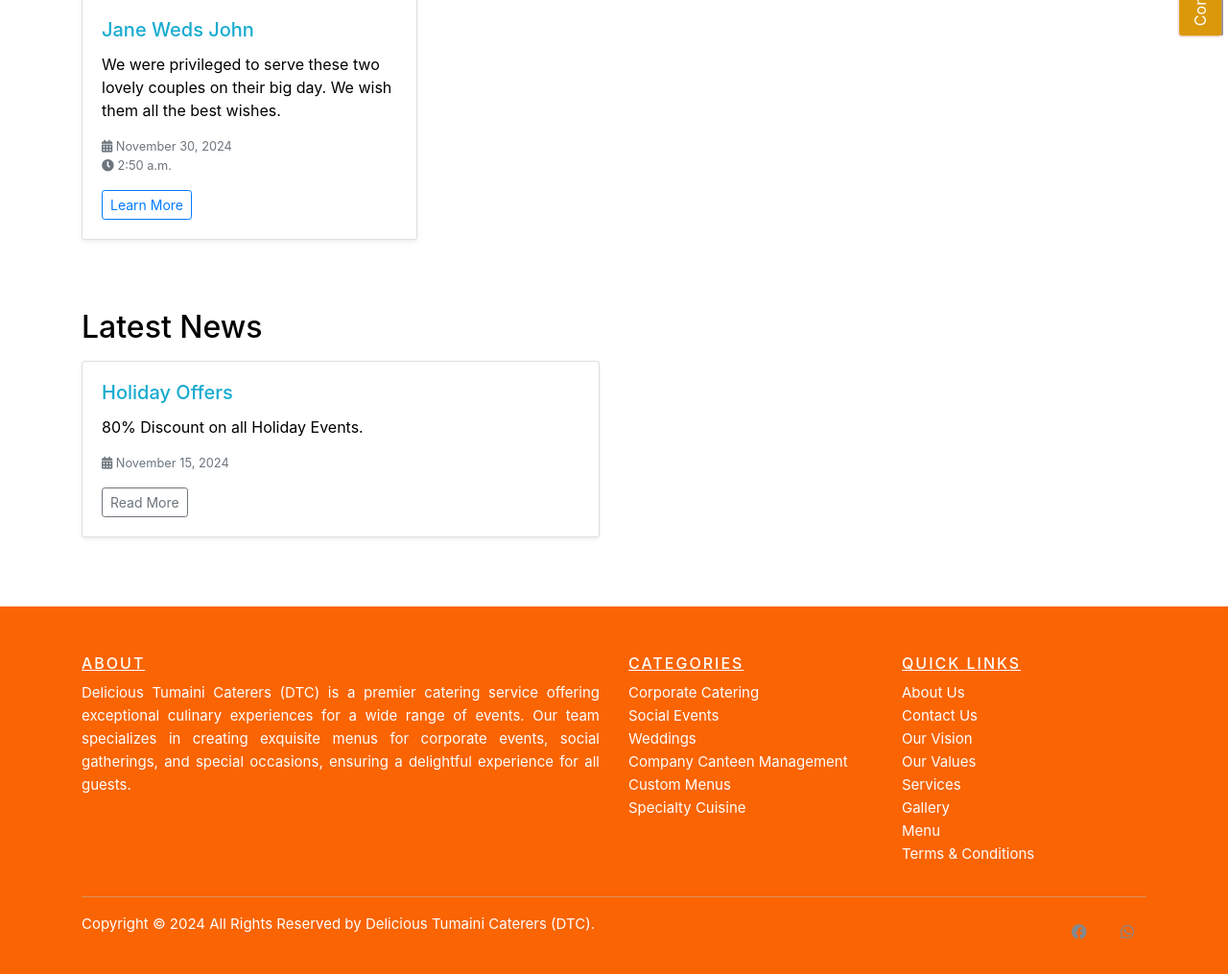
After one commit to EdiGich/Catering, a Django app: page /news/ in a window 1280 px wide. The commit adds this page. Shown: the part 631-1646 px from the top of the page at 96% size. Run offline with Django 5.2, Linux system fonts and the light colour scheme; data comes from the database, SQL or seed files in the repository; both versions use the stored data as it was after the commit; some libraries are stand-ins or nearby versions.

Commit message:
feat: Add Events & Latest News functionality to the website
- Created Event and News models to manage dynamic content for events and news.
- Configured the admin panel for managing events and news items.
- Implemented a view to fetch and display events and news dynamically.
- Added a template for the Events & Latest News page with placeholder styling.
- Integrated URL routing for the Events & Latest News page.
- Configured media settings for image uploads in events.
- Designed a custom CSS file for styling the Events & Latest News page.

```diff
--- a/catering_website/main/models.py
+++ b/catering_website/main/models.py
@@ -28,3 +28,30 @@
 
     def __str__(self):
         return self.name
+
+class Event(models.Model):
+    title = models.CharField(max_length=200)
+    description = models.TextField()
+    date = models.DateField()
+    time = models.TimeField()
+    image = models.ImageField(upload_to='events/')
+    created_at = models.DateTimeField(auto_now_add=True)
+
+    def __str__(self):
+        return self.title
+
+    def detail_url(self):
+        return f"/events/{self.id}"  # Adjust based on your URL patterns
+
+
+class News(models.Model):
+    title = models.CharField(max_length=200)
+    content = models.TextField()
+    published_at = models.DateTimeField()
+    created_at = models.DateTimeField(auto_now_add=True)
+
+    def __str__(self):
+        return self.title
+
+    def detail_url(self):
+        return f"/news/{self.id}"  # Adjust based on your URL patterns
--- a/catering_website/main/urls.py
+++ b/catering_website/main/urls.py
@@ -21,6 +21,7 @@
     path('services/', views.services, name='services'),
     path('sample_menus/', views.sample_menus, name='sample_menus'),
     path('gallery/', views.gallery, name='gallery'),
+    path('news/', views.news_events, name='news'),
     path('contact/', views.contact, name='contact'),
     # path('api/get-messages/', views.get_messages, name='get_messages'),
     path('terms/', views.terms, name='terms'),
--- a/catering_website/main/views.py
+++ b/catering_website/main/views.py
@@ -14,7 +14,7 @@
 from django.views.decorators.csrf import csrf_exempt
 from django.utils.decorators import method_decorator
 from .forms import ContactForm
-from .models import MenuItem, GalleryItem, ContactMessage
+from .models import MenuItem, GalleryItem, ContactMessage, Event, News
 from .serializers import LoginSerializer, GalleryItemSerializer, MenuItemSerializer, ContactMessageSerializer
 from django.http import JsonResponse
 
@@ -29,6 +29,15 @@
 def services(request):
 
     return render(request, 'services.html')
+
+def news_events(request):
+    events = Event.objects.order_by('-date')
+
+    news_items = News.objects.order_by('-published_at')
+    return render(request, 'news.html',{
+        'events':events,
+        'news_items': news_items
+    })
 
 def sample_menus(request):
     menu_items = MenuItem.objects.all()
--- a/catering_website/templates/base.html
+++ b/catering_website/templates/base.html
@@ -42,6 +42,9 @@
                 <li class="nav-item"><a
                         class="nav-link text-white {% if request.path == '/sample_menus/' %}active{% endif %}"
                         href="{% url 'sample_menus' %}">Menus</a>
+                </li>
+                <li class="nav-item"><a class="nav-link text-white {% if request.path == '/news/' %}active{% endif %}"
+                        href="{% url 'news' %}">News & Events</a>
                 </li>
                 <li class="nav-item"><a
                         class="nav-link text-white {% if request.path == '/gallery/' %}active{% endif %}"
--- /dev/null
+++ b/catering_website/templates/news.html
@@ -0,0 +1,67 @@
+{% extends 'base.html' %}
+
+{% block content %}
+<div class="container my-5">
+    <!-- Page Header -->
+    <div class="text-center mb-4">
+        <h1 class="display-4">Events & Latest News</h1>
+        <p class="lead">Stay updated with our latest happenings and announcements.</p>
+    </div>
+
+    <!-- Events Section -->
+    <div class="mb-5">
+        <h2 class="mb-3">Upcoming Events</h2>
+        <div class="row">
+            {% for event in events %}
+            <div class="col-md-6 col-lg-4 mb-4">
+                <div class="card h-100 shadow-sm">
+                    <img src="{{ event.image.url }}" class="card-img-top" alt="{{ event.title }}">
+                    <div class="card-body">
+                        <h5 class="card-title">{{ event.title }}</h5>
+                        <p class="card-text">{{ event.description|truncatewords:20 }}</p>
+                        <p class="text-muted small">
+                            <i class="fas fa-calendar-alt"></i>
+                            {{ event.date|date:"F j, Y" }}
+                            <br>
+                            <i class="fas fa-clock"></i>
+                            {{ event.time }}
+                        </p>
+                        <a href="{{ event.detail_url }}" class="btn btn-outline-primary btn-sm">
+                            Learn More
+                        </a>
+                    </div>
+                </div>
+            </div>
+            {% empty %}
+            <p>No events are available at the moment.</p>
+            {% endfor %}
+        </div>
+    </div>
+
+    <!-- Latest News Section -->
+    <div>
+        <h2 class="mb-3">Latest News</h2>
+        <div class="row">
+            {% for news in news_items %}
+            <div class="col-md-6 mb-4">
+                <div class="card h-100 shadow-sm">
+                    <div class="card-body">
+                        <h5 class="card-title">{{ news.title }}</h5>
+                        <p class="card-text">{{ news.content|truncatewords:30 }}</p>
+                        <p class="text-muted small">
+                            <i class="fas fa-calendar-alt"></i>
+                            {{ news.published_at|date:"F j, Y" }}
+                        </p>
+                        <a href="{{ news.detail_url }}" class="btn btn-outline-secondary btn-sm">
+                            Read More
+                        </a>
+                    </div>
+                </div>
+            </div>
+            {% empty %}
+            <p>No news updates are available at the moment.</p>
+            {% endfor %}
+        </div>
+    </div>
+</div>
+{% endblock %}
```
Also changed, not shown: catering_website/main/admin.py (+14 -1 lines), catering_website/db.sqlite3.
